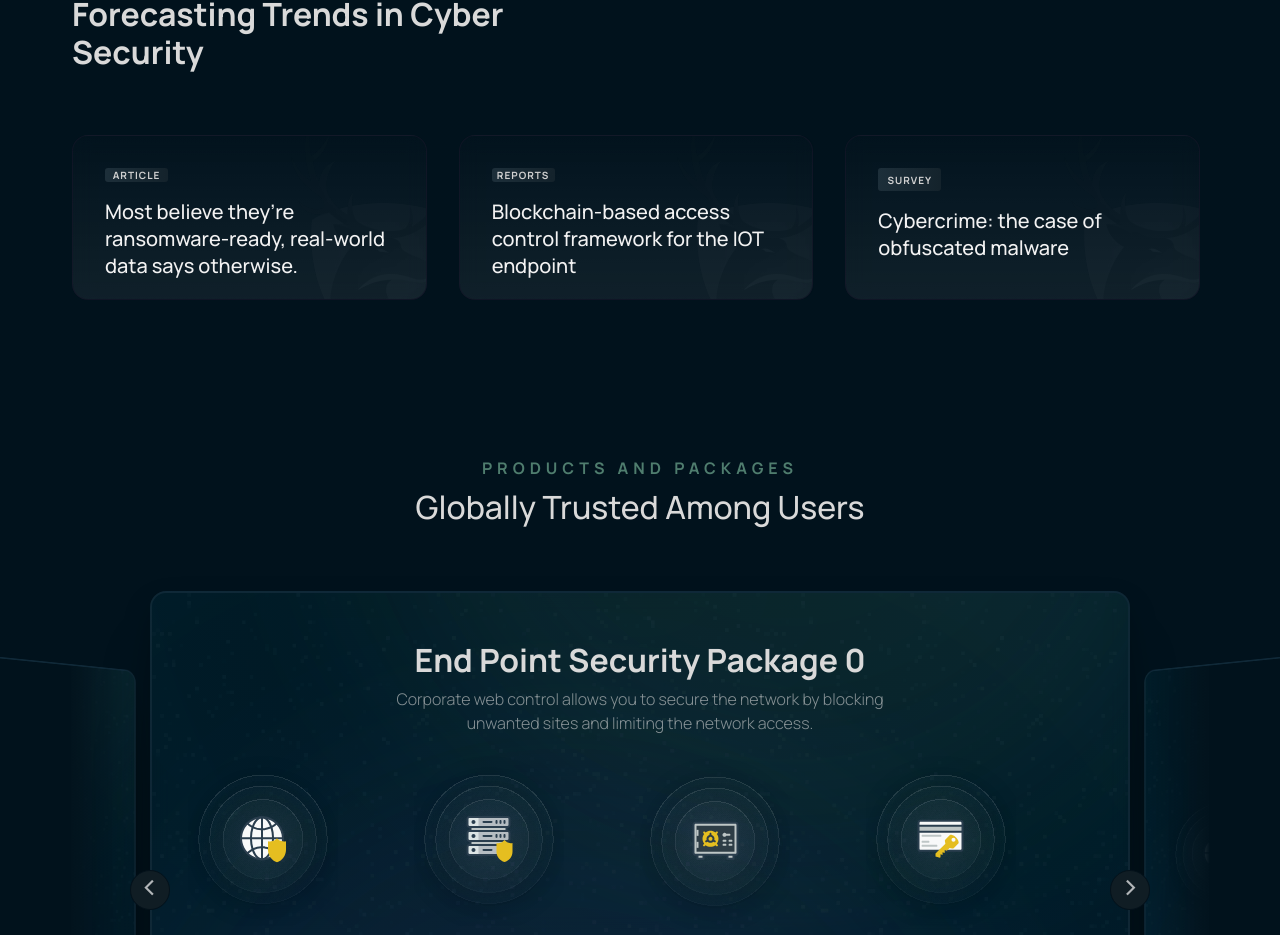
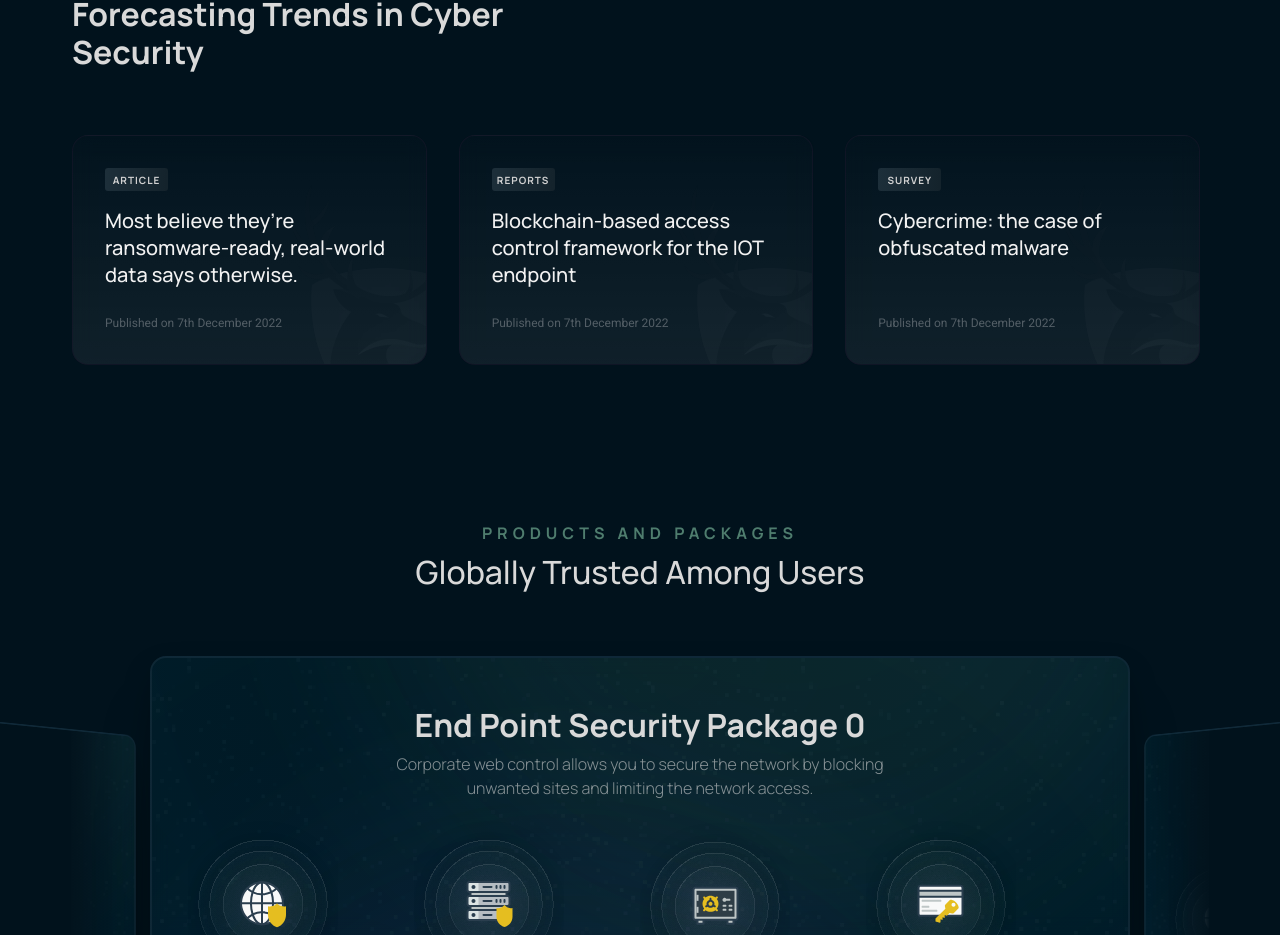
Before and after one commit to hiTushar/barasingha, a React (Create React App) app: page / in a window 1280 px wide. Shown: the part 2049-2984 px from the top of the page. Built offline with nearby package versions, Linux system fonts and the light colour scheme; the HTML template or start-up script is replaced by a standard one.

Commit message:
Fix blog card layout on homepage

```diff
--- a/src/components/sections/Security/Security.scss
+++ b/src/components/sections/Security/Security.scss
@@ -130,7 +130,7 @@
             display: flex;
             flex-direction: column;
             gap: 1rem;
-            height:165px;
+            min-height: 230px;
             margin: 0 !important;
             padding: 2rem;
             overflow: hidden;
@@ -186,9 +186,10 @@
                @media screen and (max-width: 769px) {
                   font-size: 18px;
                }
+               flex: 1;
             }
             .publish_date {
-               align-self: stretch;
+               // align-self: stretch;
                color: #f2f2f2;
                font-family: Roboto;
                font-size: 12px;
@@ -196,8 +197,8 @@
                font-weight: 400;
                line-height: 150%; /* 18px */
                opacity: 0.3;
-               position:absolute;
-               top:193px;
+               // position:absolute;
+               // top:193px;
             }
          }
       }
```
